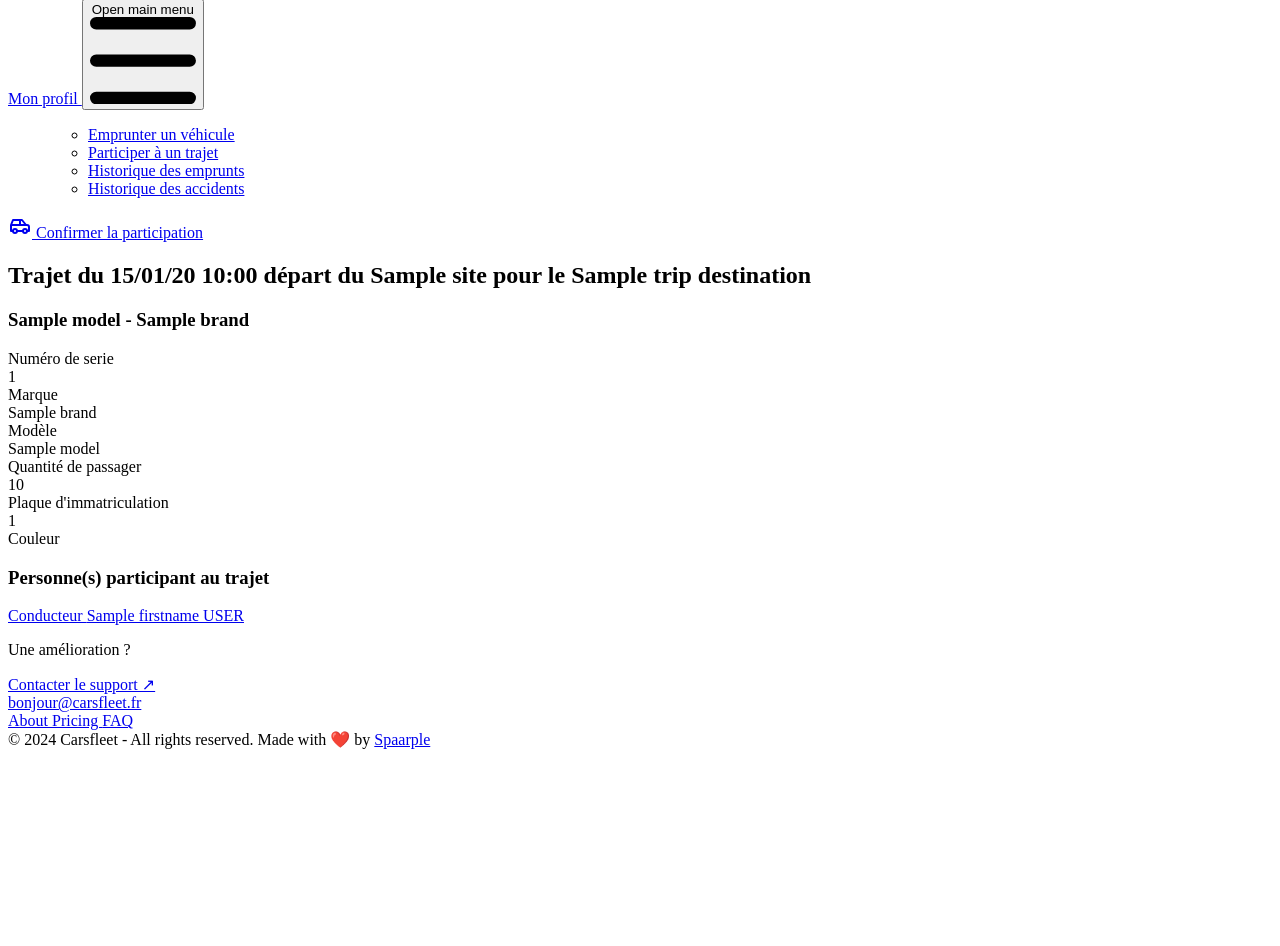
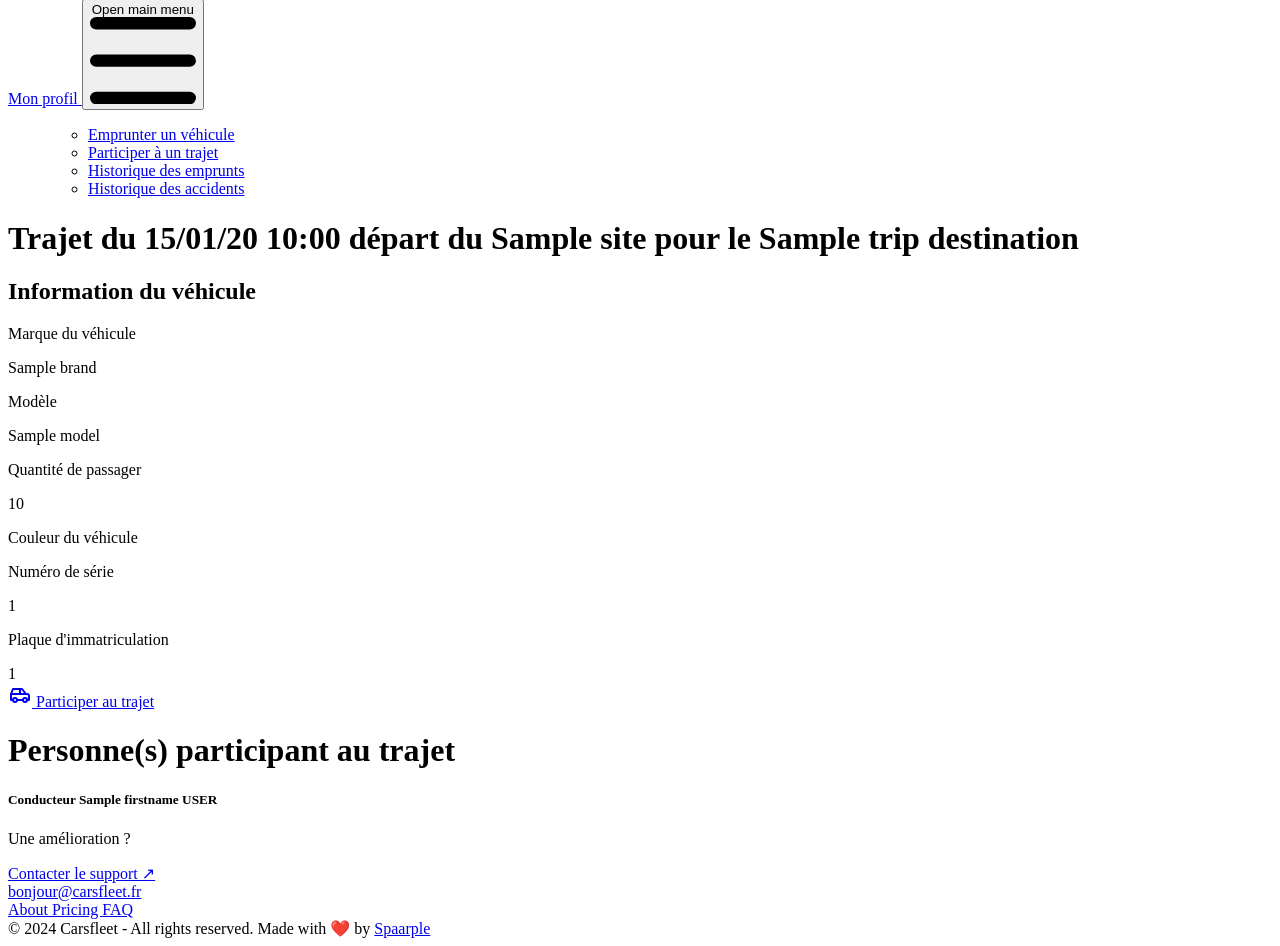
Before and after one commit to Spaarple/carsfleet-saas, a Symfony app: template templates/borrow/detail.html.twig in a window 1280 px wide. Shown: the part 513-1459 px from the top of the page. Before the commit the page ends 1262 px from the top, so only its background shows below. Run offline with Twig, Linux system fonts and the light colour scheme; the template is opened without the code that fills it: most values are stand-ins (such as "Sample title", 1, 10 or a date in 2020); some libraries are stand-ins or nearby versions.

Commit message:
fix: page update

```diff
--- a/templates/borrow/detail.html.twig
+++ b/templates/borrow/detail.html.twig
@@ -3,13 +3,73 @@
 {% block title %}Détail du trajet: {{ borrow.car.model }} - {{ borrow.car.brand }}{% endblock %}
 
 {% block body %}
-    <div class="page-wrapper">
-        <div class="page-header d-print-none">
-            <div class="container-xl">
+    <div class="bg-white">
+        <div class="pt-6">
+            <nav aria-label="Breadcrumb">
+            </nav>
 
-                <div class="col-auto ms-auto d-print-none mt-3">
-                    <div class="d-flex float-end">
-                        <a href="{{ path('app_borrow_index_passenger', {'id': borrow.id }) }}" class="btn btn-primary">
+            <div class="mx-auto max-w-2xl px-4 pb-16 pt-10 sm:px-6 lg:grid lg:max-w-7xl lg:grid-cols-3 lg:grid-rows-[auto,auto,1fr] lg:gap-x-8 lg:px-8 lg:pb-24 lg:pt-16">
+                <div class="lg:col-span-2 lg:border-r lg:border-gray-200 lg:pr-8">
+                    <h1 class="text-body-xl font-semibold mb-5">
+                        Trajet du
+                        <span class="bg-neutral-300 text-neutral-800 text-xs font-medium px-2.5 py-0.5 rounded
+                         dark:bg-purple-900 dark:text-purple-300">{{ borrow.borrowMeet.date|date('d/m/y H:i') }}</span>
+                        départ du
+                        <span class="bg-neutral-300 text-neutral-800 text-xs font-medium px-2.5 py-0.5 rounded
+                         dark:bg-purple-900 dark:text-purple-300">{{ borrow.borrowMeet.site.name }}</span>
+                        pour le
+                        <span class="bg-neutral-300 text-neutral-800 text-xs font-medium px-2.5 py-0.5 rounded
+                         dark:bg-purple-900 dark:text-purple-300">{{ borrow.borrowMeet.tripDestination.name }}</span>
+                    </h1>
+                </div>
+
+                <div class="mt-4 lg:row-span-3 lg:mt-0">
+                    <h2 class="text-body-xl font-semibold">Information du véhicule</h2>
+                    <div class="mt-5">
+                        <div class="my-10">
+                            <div class="flex items-center justify-between my-3">
+                                <p class="text-sm text-neutral-800">Marque du véhicule</p>
+                                <p class="text-sm text-neutral-800">{{ borrow.car.brand }}</p>
+                            </div>
+                            <div class="flex items-center justify-between my-3">
+                                <p class="text-sm text-neutral-800">Modèle</p>
+                                <p class="text-sm text-neutral-800">{{ borrow.car.model }}</p>
+                            </div>
+                            <div class="flex items-center justify-between my-3">
+                                <p class="text-sm text-neutral-800">Quantité de passager</p>
+                                <span class="bg-gray-100 text-gray-800 text-sm font-medium me-2 px-2.5 py-0.5
+                                 rounded dark:bg-gray-700 dark:text-gray-300">{{ borrow.car.passengerQuantity }}
+                                </span>
+                            </div>
+                            <div class="flex items-center justify-between my-3">
+                                <p class="text-sm text-neutral-800">Couleur du véhicule</p>
+                                <div class="flex items-center space-x-3">
+                                    <label class="relative -m-0.5 flex cursor-pointer items-center justify-center rounded-full
+                                    p-0.5 focus:outline-none ring-gray-400">
+                                        <span  class="h-8 w-8 rounded-full border border-black border-opacity-10"
+                                               style="background-color: {{ borrow.car.color }}">
+                                        </span>
+                                    </label>
+                                </div>
+                            </div>
+                            <div class="flex items-center justify-between my-3">
+                                <p class="text-sm text-neutral-800">Numéro de série</p>
+                                <span class="bg-green-100 text-green-800 text-sm font-medium me-2 px-2.5 py-0.5
+                                 rounded dark:bg-green-900 dark:text-green-300">{{ borrow.car.serialNumber }}
+                                </span>
+                            </div>
+                            <div class="flex items-center justify-between my-3">
+                                <p class="text-sm text-neutral-800">Plaque d'immatriculation</p>
+                                <span class="bg-indigo-100 text-indigo-800 text-sm font-medium me-2 px-2.5 py-0.5
+                                 rounded dark:bg-indigo-900 dark:text-indigo-300">{{ borrow.car.registrationNumber }}
+                                </span>
+                            </div>
+                        </div>
+                        <a href="{{ path('app_borrow_index_passenger', {'id': borrow.id }) }}"
+                           class=" px-8 py-3 focus:ring-neutral-900 focus:ring-offset-2
+                        transform hover:scale-110 focus:outline-none focus:ring-2 transition-transform duration-200
+                         hover:bg-neutral-800 text-body-sm font-semibold text-white bg-neutral-900 pl-5 pr-4 rounded-xl
+                          flex flex-row gap-2 items-center justify-center">
                             <svg xmlns="http://www.w3.org/2000/svg"
                                  class="icon icon-tabler icon-tabler-car mx-1"
                                  width="24"
@@ -25,103 +85,33 @@
                                 <path d="M17 17m-2 0a2 2 0 1 0 4 0a2 2 0 1 0 -4 0"></path>
                                 <path d="M5 17h-2v-6l2 -5h9l4 5h1a2 2 0 0 1 2 2v4h-2m-4 0h-6m-6 -6h15m-6 0v-5"></path>
                             </svg>
-                            Confirmer la participation
+                            Participer au trajet
                         </a>
                     </div>
                 </div>
 
-                <div class="row g-2 align-items-center">
-                    <div class="col">
-                        <h2 class="page-title">Trajet du
-                            <span class="badge bg-danger-lt mx-1"> {{ borrow.borrowMeet.date|date('d/m/y H:i') }}</span>
-                            départ du<span class="badge bg-purple-lt mx-1"> {{ borrow.borrowMeet.site.name }}</span>
-                            pour le
-                            <span class="badge bg-purple-lt mx-1"> {{ borrow.borrowMeet.tripDestination.name }}</span>
-                        </h2>
+                <div class="py-10 lg:col-span-2 lg:col-start-1 lg:border-r lg:border-gray-200 lg:pb-16 lg:pr-8 lg:pt-6">
+                    <h1 class="text-body-xl font-semibold mb-5">Personne(s) participant au trajet</h1>
+
+                    <div class="block p-6 bg-white border border-gray-200 rounded-lg shadow hover:bg-gray-100 dark:bg-gray-800 dark:border-gray-700 dark:hover:bg-gray-700">
+                        <h5 class="mb-2 text-2xl font-bold tracking-tight text-gray-900 dark:text-white">
+                            <span class="bg-blue-100 text-blue-800 text-xs font-medium me-2 px-2.5 py-0.5 rounded dark:bg-blue-900 dark:text-blue-300">
+                                Conducteur
+                            </span>
+                            {{ borrow.driver.firstname|capitalize }} {{ borrow.driver.lastname|upper }}
+                        </h5>
                     </div>
-                </div>
-            </div>
-        </div>
-        <!-- Page body -->
-        <div class="page-body">
-            <div class="container-xl">
-                <div class="card">
-                    <div class="card-header">
-                        <h3 class="card-title">
-                            {{ borrow.car.model }} - {{ borrow.car.brand }}
-                        </h3>
-                    </div>
-                    <div class="card-body">
-                        <div class="datagrid">
 
-                            <div class="datagrid-item">
-                                <div class="datagrid-title">Numéro de serie</div>
-                                <div class="datagrid-content">
-                                 <span class="status status-purple">
-                                    {{ borrow.car.serialNumber }}
-                                </div>
+                    {% for member in borrow.userEmployed %}
+                        {% if member.id != borrow.driver.id %}
+                            <div class="block p-6 bg-white border border-gray-200 rounded-lg shadow hover:bg-gray-100 dark:bg-gray-800 dark:border-gray-700 dark:hover:bg-gray-700">
+                                <h5 class="mb-2 text-2xl font-bold tracking-tight text-gray-900 dark:text-white">
+                                    {{ member.firstname|capitalize }} {{ member.lastname|upper }}
+                                </h5>
                             </div>
+                        {% endif %}
+                    {% endfor %}
 
-                            <div class="datagrid-item">
-                                <div class="datagrid-title">Marque</div>
-                                <div class="datagrid-content">{{ borrow.car.brand }}</div>
-                            </div>
-
-                            <div class="datagrid-item">
-                                <div class="datagrid-title">Modèle</div>
-                                <div class="datagrid-content">
-                                 <span class="status status-dark">
-                                    {{ borrow.car.model }}
-                                 </span>
-                                </div>
-                            </div>
-
-                            <div class="datagrid-item">
-                                <div class="datagrid-title">Quantité de passager</div>
-                                <div class="datagrid-content">
-                                 <span class="status status-blue">
-                                    {{ borrow.car.passengerQuantity }}
-                                 </span>
-                                </div>
-                            </div>
-
-                            <div class="datagrid-item">
-                                <div class="datagrid-title">Plaque d'immatriculation</div>
-                                <div class="datagrid-content">
-                                 <span class="status status-indigo">
-                                    {{ borrow.car.registrationNumber }}
-                                 </span>
-                                </div>
-                            </div>
-
-                            <div class="datagrid-item">
-                                <div class="datagrid-title">Couleur</div>
-                                <div class="datagrid-content">
-                                    <div class="avatar " style="background-color: {{ borrow.car.color }}"></div>
-                                </div>
-                            </div>
-                        </div>
-                    </div>
-                </div>
-
-                <div class="col-12 mt-3">
-                    <div class="card">
-                        <div class="card-header">
-                            <h3 class="card-title">Personne(s) participant au trajet</h3>
-                        </div>
-                        <div class="list-group list-group-flush">
-                            <a href="#" class="list-group-item list-group-item-action">
-                                <span class="badge bg-indigo-lt mx-1">Conducteur </span>{{ borrow.driver.firstname|capitalize }} {{ borrow.driver.lastname|upper }}
-                            </a>
-                        {% for member in borrow.userEmployed %}
-                            {% if member.id != borrow.driver.id %}
-                                <a href="#" class="list-group-item list-group-item-action">
-                                    {{ member.firstname|capitalize }} {{ member.lastname|upper }}
-                                </a>
-                            {% endif %}
-                        {% endfor %}
-                        </div>
-                    </div>
                 </div>
             </div>
         </div>
--- a/templates/car/index.html.twig
+++ b/templates/car/index.html.twig
@@ -8,12 +8,12 @@
         <span class="text-light badge badge-pill bg-azure mx-2">{{ cars | length }}</span>Voiture(s) disponible(s)
     </h1>
     <div class="md:flex">
-        <div class="flex-1 p-6 bg-gray-100 text-medium text-gray-500 dark:text-gray-400 dark:bg-gray-800 rounded-xl w-full">
+        <div class="flex-1 p-6 text-medium text-gray-500 dark:text-gray-400 dark:bg-gray-800 rounded-xl w-full">
             <div class="sm:mx-auto sm:w-full sm:max-w-5xl">
                 <div class="mt-5 grid grid-cols-1 gap-x-6 gap-y-2 sm:grid-cols-3">
                     {% for car in cars %}
                     <div>
-                        <div class="w-full max-w-sm bg-white border border-gray-200 rounded-xl shadow dark:bg-gray-800 dark:border-gray-700">
+                        <div class="w-full max-w-sm bg-white border border-gray-200 rounded-xl shadow-2xl dark:bg-gray-800 dark:border-gray-700">
                             <div class="flex flex-col items-center pb-5 mt-10">
                                 <h5 class="mb-1 text-xl font-medium text-gray-900 dark:text-white"> {{ car.brand }} - {{ car.model }}</h5>
                                 <span class="text-sm text-gray-500 dark:text-gray-400">Nombre de passager: {{ car.passengerQuantity }}</span>
```
Also changed, not shown: templates/borrow/passenger.html.twig (+25 -36 lines).
